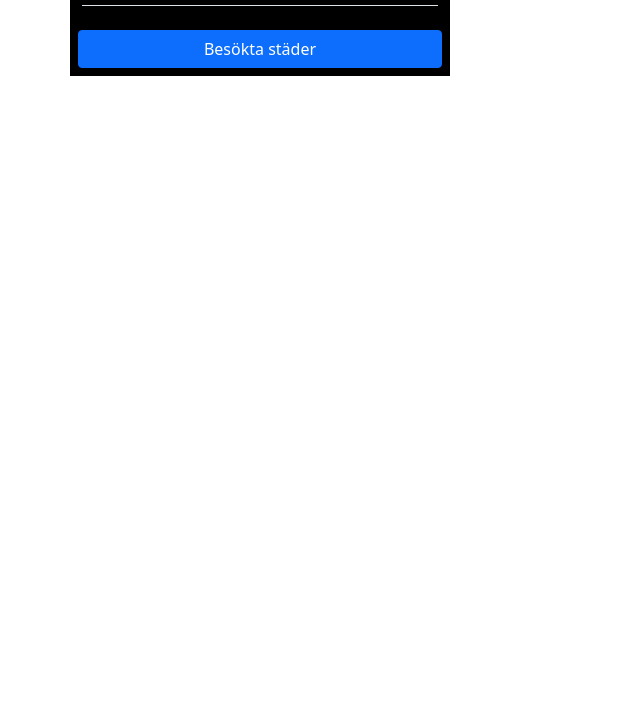
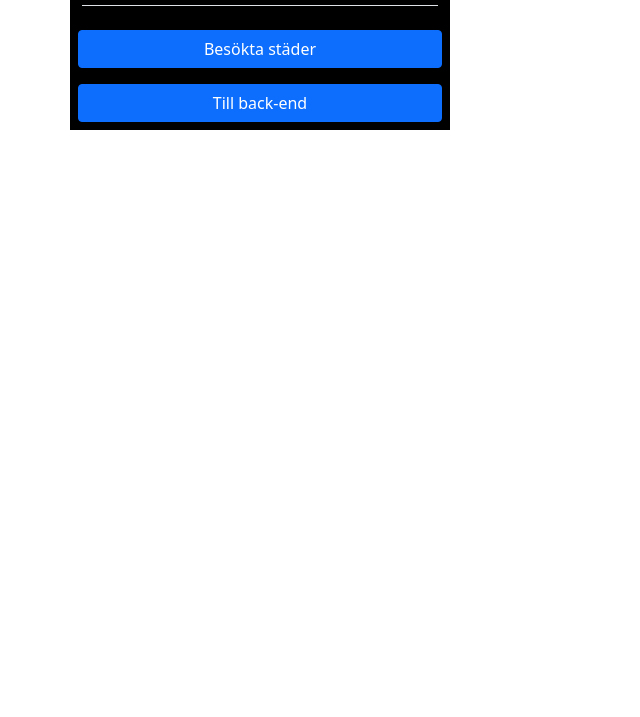
Before and after one commit to NikBjo72/Contries-and-cities, a plain HTML site: page index.html in a window 1280 px wide. Shown: the part 83-800 px from the top of the page, without its empty margins (0-640 px from the left). Drawn offline with nearby package versions, Linux system fonts and the light colour scheme; no server answers.

```diff
--- a/index.html
+++ b/index.html
@@ -32,6 +32,9 @@
                 <div id="visitedCitiesBtn" class="row">
                     <a class="btn btn-primary" href="#" role="button">Besökta städer</a>
                 </div>
+                <div id="backEnd" class="row">
+                    <a class="btn btn-primary" target="_blank" href="http://127.0.0.1:5501/backend-stader-lander/public/index.html" role="button">Till back-end</a>
+                </div>
 
             </div>
             <!-- Högersidans container -->
--- a/style.css
+++ b/style.css
@@ -54,6 +54,9 @@ h5{
 #visitedCities{
     padding: 1.1rem;
 }
+#backEnd{
+    padding: 0.5rem;
+}
 
 #kuriosaBtn{
     font-size: 0.7rem;
```
